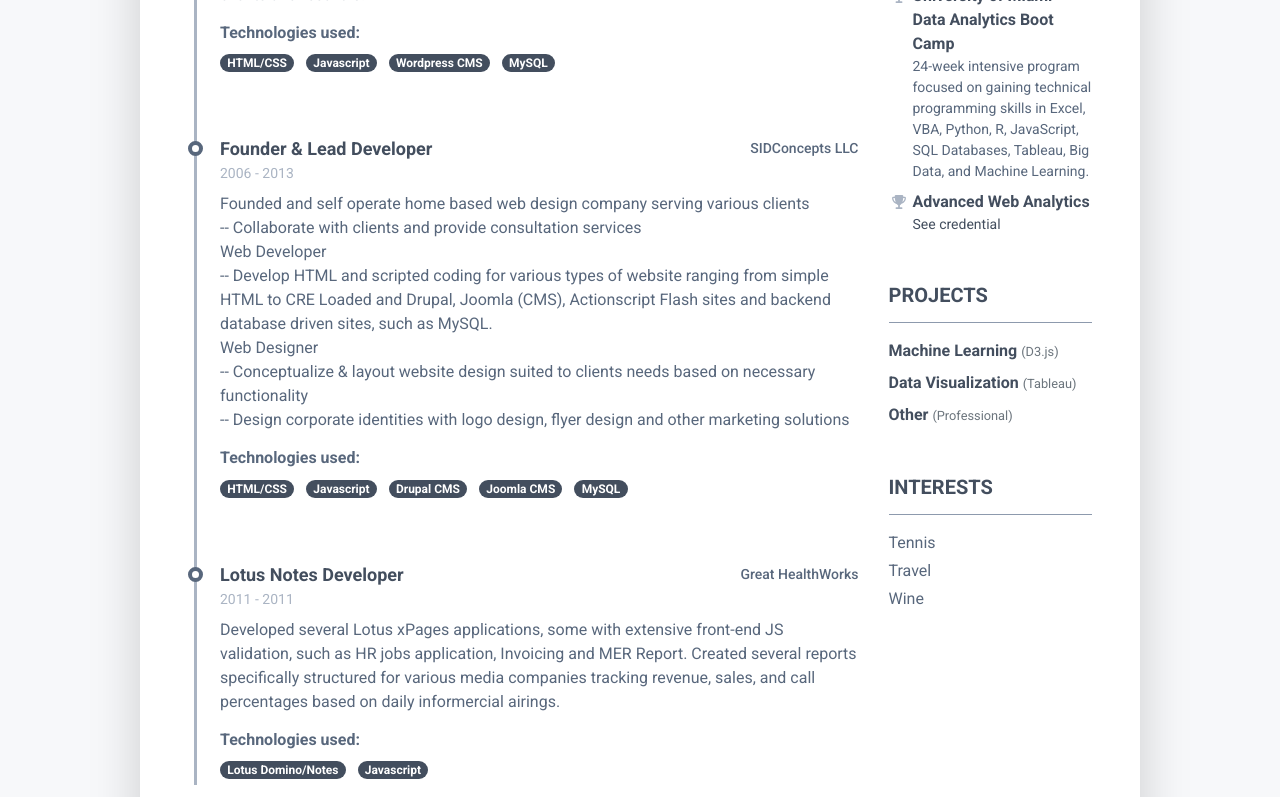
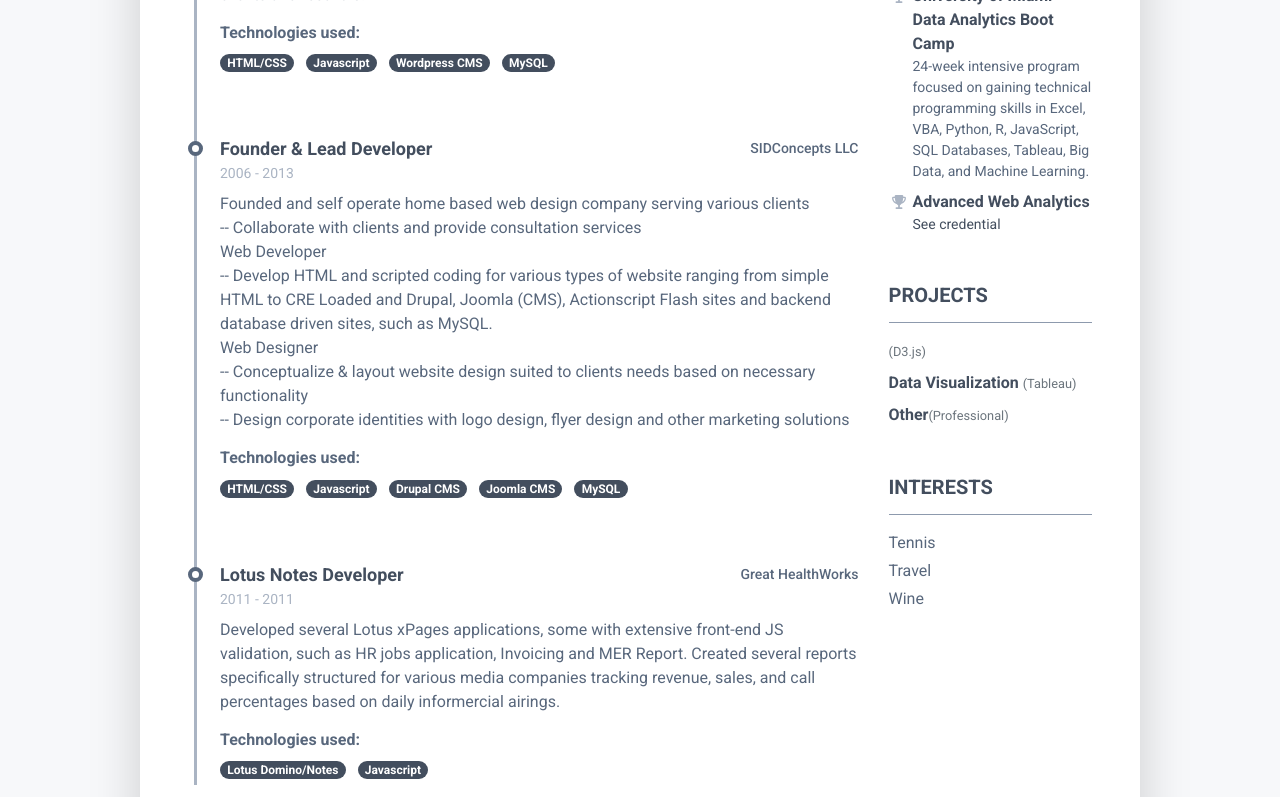
Before and after one commit to sbaroulette-web/sbaroulette-web.github.io, a plain HTML site: page resume/index.html in a window 1280 px wide. Shown: the part 1303-2100 px from the top of the page. Drawn offline with Linux system fonts and the light colour scheme.

Commit message:
resume updates

```diff
--- a/resume/index.html
+++ b/resume/index.html
@@ -42,7 +42,7 @@
 					    <div class="secondary-info ml-md-auto mt-2">
 						    <ul class="resume-social list-unstyled">
 				                <li class="mb-3"><a href="http://linkedin.com/in/stacey-baroulette-94bb2511"><span class="fa-container text-center mr-2"><i class="fab fa-linkedin-in fa-fw"></i></span>http://linkedin.com/in/stacey-baroulette-94bb2511</a></li>
-				                <li class="mb-3"><a href="https://sbaroulette-web.github.io/"><span class="fa-container text-center mr-2"><i class="fab fa-github-alt fa-fw"></i></span>github.com/sbaroulette-web</a></li>
+				                <li class="mb-3"><a href="https://github.com/sbaroulette-web"><span class="fa-container text-center mr-2"><i class="fab fa-github-alt fa-fw"></i></span>https://github.com/sbaroulette-web</a></li>
 						    </ul>
 					    </div><!--//secondary-info-->
 
@@ -286,9 +286,9 @@
 						    <h2 class="resume-section-title text-uppercase font-weight-bold pb-3 mb-3">Projects</h2>
 						    <div class="resume-section-content">
 							    <ul class="list-unstyled resume-lang-list">
-								    <li class="mb-2"><span class="resume-lang-name font-weight-bold">Machine Learning</span> <small class="text-muted font-weight-normal">(D3.js)</small></li>
+								    <li class="mb-2"><span class="resume-lang-name font-weight-bold"></span><small class="text-muted font-weight-normal">(D3.js)</small></li>
 								    <li class="mb-2 align-middle"><span class="resume-lang-name font-weight-bold"><a href="https://public.tableau.com/profile/staceyb3409#!/vizhome/Project3_15940900368580/ByUSState" target = "_blank">Data Visualization</span> <small class="text-muted font-weight-normal">(Tableau)</small></a></li>
-								    <li><span class="resume-lang-name font-weight-bold">Other</span> <small class="text-muted font-weight-normal">(Professional)</small></li>
+								    <li class="mb-2"><span class="resume-lang-name font-weight-bold"><a href="https://colab.research.google.com/drive/1G-qDZqd28ydYeM4fmYZnK42NcEDy-Ona?usp=sharingMachine Learning" target = "_blank">Other</span><small class="text-muted font-weight-normal">(Professional)</small></a></li>
 							    </ul>
 						    </div>
 					    </section><!--//language-section-->
```
Also changed, not shown: 1 other file.
